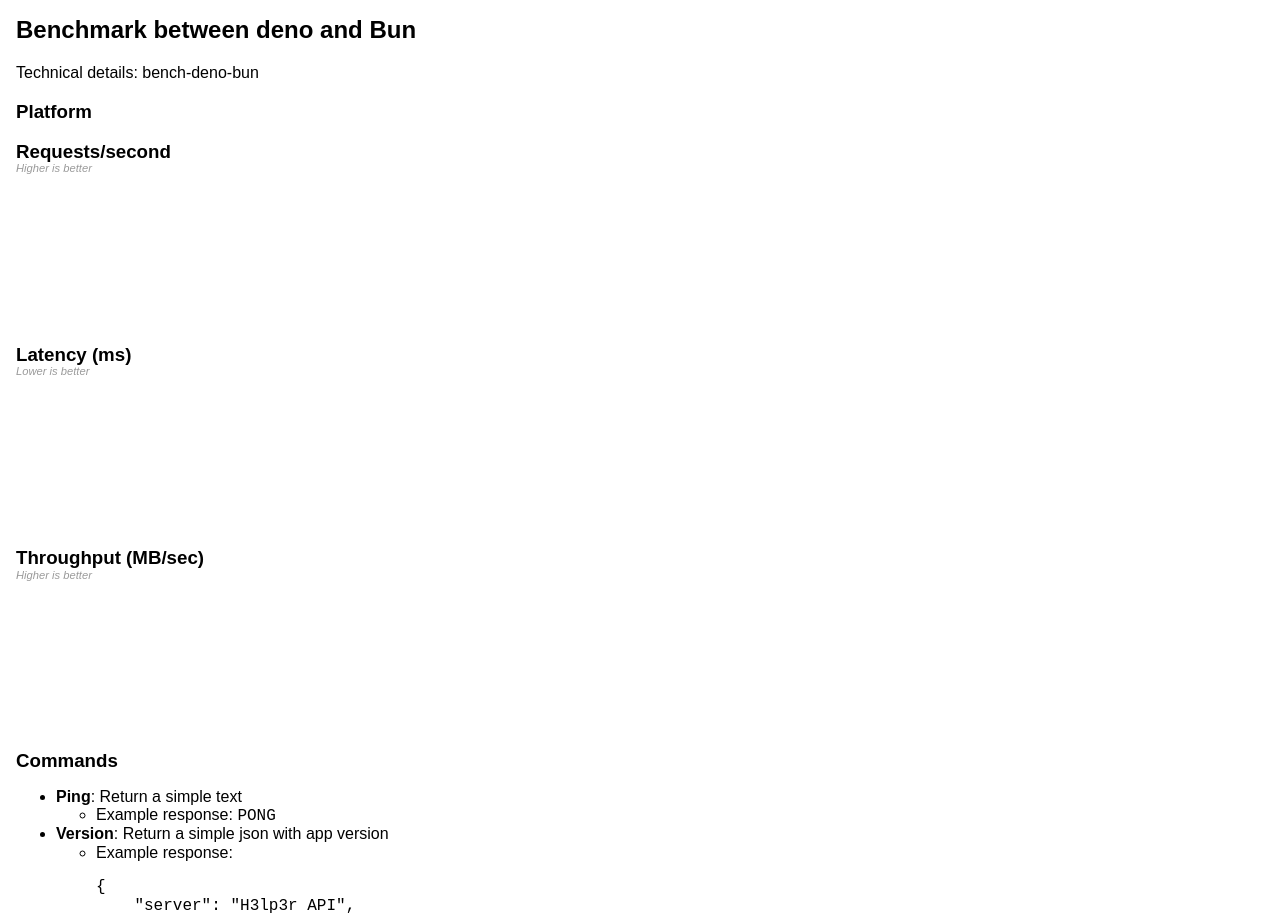
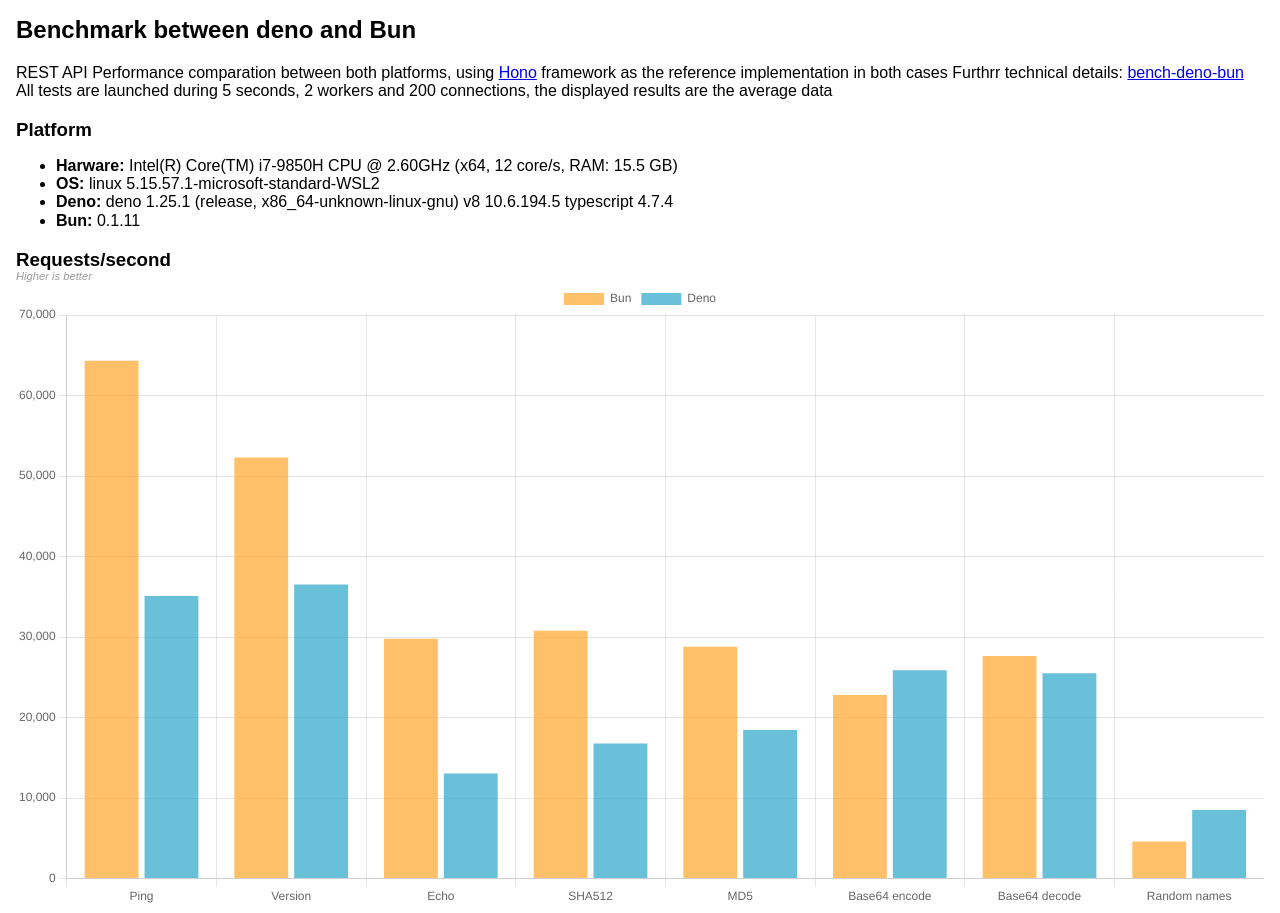
Before and after one commit to rsc1975/bench-deno-vs-bun, a website: page public/index.html in a window 1280 px wide. Shown: the top 913 px of the page. Drawn offline with nearby package versions, Linux system fonts and the light colour scheme; no server answers.

Commit message:
Added http_server and more doc

```diff
--- a/package.json
+++ b/package.json
@@ -10,6 +10,6 @@
   "scripts": {
     "prestart": "bun install",
     "start": "sh clone_and_run.sh",
-    "show": "http-server ./public -p 8080"
+    "show": "http-server ./public -p 8080 -c-1"
   }
 }
--- a/public/index.html
+++ b/public/index.html
@@ -24,10 +24,11 @@
     </head>
     <body>
         <h2>Benchmark between deno and Bun</h2>
-        <span>Technical details: <a>bench-deno-bun</a></span>
+        <span>REST API Performance comparation between both platforms, using <a target="_blank" href="https://honojs.dev/">Hono</a> framework as the reference implementation in both cases</span>
+        <span>Furthrr technical details: <a target="_black" href="https://github.com/rsc1975/bench-deno-vs-bun">bench-deno-bun</a></span>
+        <span>All tests are launched during 5 seconds, 2 workers and 200 connections, the displayed results are the average data</span>
         <section>
             <h3>Platform</h3>
-
             <ul id="platform">
             </ul>
         </section>
@@ -75,10 +76,11 @@
             const showPlatform = async () => {
                 const res = await fetch(`./platform.json`);
                 const platform = await res.json();
-                const hwInfo = `${platform.hardware.model} (${platform.hardware.cores} core/s) [RAM: ${platform.hardware.mem}]`;
+                const hwInfo = `${platform.hardware.model} (${platform.hardware.arch}, ${platform.hardware.cores} core/s, RAM: ${platform.hardware.mem})`;
 
                 $('#platform').append(
                     $(`<li><strong>Harware:</strong> ${hwInfo}</li>`),
+                    $(`<li><strong>OS:</strong> ${platform.hardware.os}</li>`),
                     $(`<li><strong>Deno:</strong> ${platform.deno}</li>`),
                     $(`<li><strong>Bun:</strong> ${platform.bun}</li>`));
 
--- /dev/null
+++ b/public/latency.json
@@ -0,0 +1,44 @@
+{
+  "labels": [
+    "Ping",
+    "Version",
+    "Echo",
+    "SHA512",
+    "MD5",
+    "Base64 encode",
+    "Base64 decode",
+    "Random names"
+  ],
+  "datasets": [
+    {
+      "label": "Bun",
+      "backgroundColor": "#ffaa33bb",
+      "borderColor": "#ffaa33",
+      "data": [
+        2.55,
+        3.26,
+        6.21,
+        5.98,
+        6.47,
+        8.3,
+        6.79,
+        42.12
+      ]
+    },
+    {
+      "label": "Deno",
+      "backgroundColor": "#33aaccbb",
+      "borderColor": "#33aacc",
+      "data": [
+        5.22,
+        4.96,
+        14.83,
+        11.41,
+        10.38,
+        7.22,
+        7.34,
+        22.96
+      ]
+    }
+  ]
+}
--- /dev/null
+++ b/public/platform.json
@@ -0,0 +1,11 @@
+{
+  "hardware": {
+    "mem": "15.5 GB",
+    "arch": "x64",
+    "model": "Intel(R) Core(TM) i7-9850H CPU @ 2.60GHz",
+    "cores": 12,
+    "os": "linux 5.15.57.1-microsoft-standard-WSL2"
+  },
+  "deno": "deno 1.25.1 (release, x86_64-unknown-linux-gnu)\nv8 10.6.194.5\ntypescript 4.7.4",
+  "bun": "0.1.11"
+}
--- /dev/null
+++ b/public/requests.json
@@ -0,0 +1,44 @@
+{
+  "labels": [
+    "Ping",
+    "Version",
+    "Echo",
+    "SHA512",
+    "MD5",
+    "Base64 encode",
+    "Base64 decode",
+    "Random names"
+  ],
+  "datasets": [
+    {
+      "label": "Bun",
+      "backgroundColor": "#ffaa33bb",
+      "borderColor": "#ffaa33",
+      "data": [
+        64323.2,
+        52316.8,
+        29779.2,
+        30795.2,
+        28801.6,
+        22799.2,
+        27649.6,
+        4610.61
+      ]
+    },
+    {
+      "label": "Deno",
+      "backgroundColor": "#33aaccbb",
+      "borderColor": "#33aacc",
+      "data": [
+        35096,
+        36521.6,
+        13064.8,
+        16794.41,
+        18465.6,
+        25873.6,
+        25492.8,
+        8520.4
+      ]
+    }
+  ]
+}
--- /dev/null
+++ b/public/throughput.json
@@ -0,0 +1,44 @@
+{
+  "labels": [
+    "Ping",
+    "Version",
+    "Echo",
+    "SHA512",
+    "MD5",
+    "Base64 encode",
+    "Base64 decode",
+    "Random names"
+  ],
+  "datasets": [
+    {
+      "label": "Bun",
+      "backgroundColor": "#ffaa33bb",
+      "borderColor": "#ffaa33",
+      "data": [
+        8.592578125,
+        11.73515625,
+        14.6546875,
+        11.67578125,
+        8.201953125,
+        6.6458984375,
+        8.061328125,
+        43.303125
+      ]
+    },
+    {
+      "label": "Deno",
+      "backgroundColor": "#33aaccbb",
+      "borderColor": "#33aacc",
+      "data": [
+        6.690234375,
+        10.27421875,
+        7.179296875,
+        7.321484375,
+        6.304296875,
+        9.00546875,
+        8.87109375,
+        80.49375000953674
+      ]
+    }
+  ]
+}
--- a/run_test.mjs
+++ b/run_test.mjs
@@ -1,8 +1,8 @@
 
 import autocannon from 'autocannon';
 import fs from 'fs';
+import path from 'path';
 import os from 'os';
-import path from 'path';
 
 if (!process.env.PLATFORM) {
   console.error('A "PLATFORM" var env should be specified');
@@ -15,7 +15,8 @@
   const model = cpus[0].model;
   const arch = os.arch();
   const mem = `${(os.totalmem() / (1024*1024*1024)).toFixed(1)} GB`;
-  return {mem, arch, model, cores};
+  const opsys = `${os.platform()} ${os.release()}`;
+  return {mem, arch, model, cores, os: opsys};
 }
 
 const savePlatformData = () => {
```
